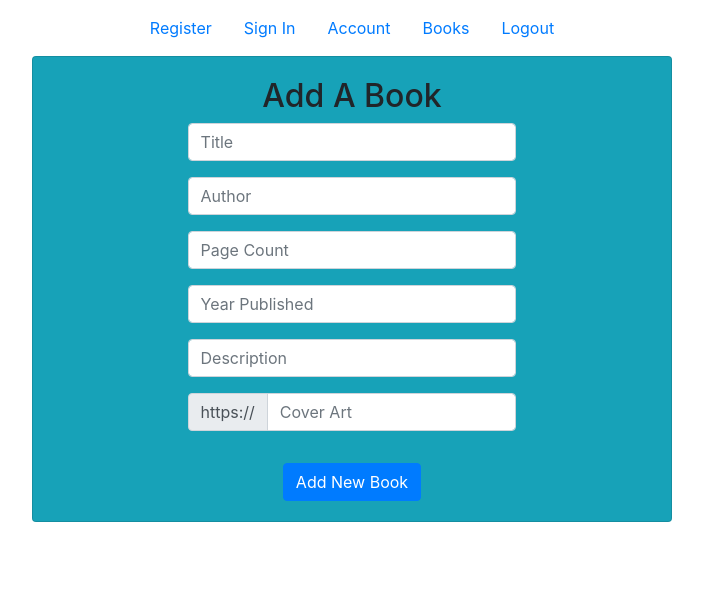
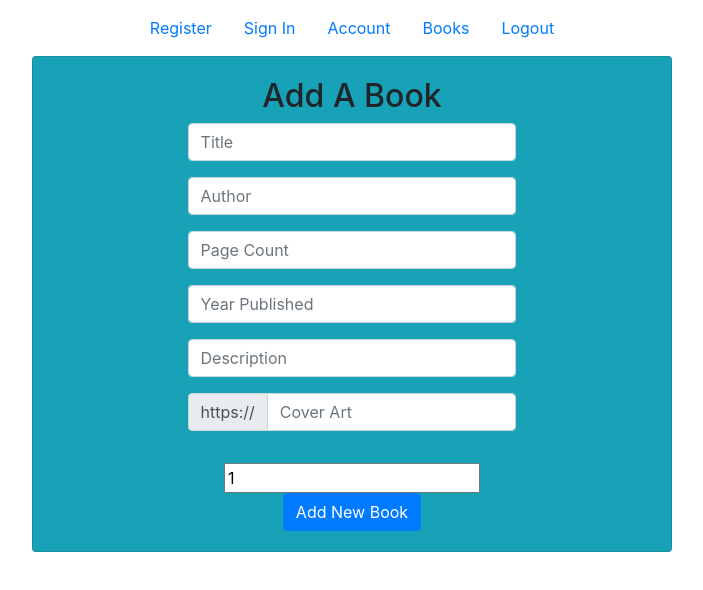
Before and after one commit to meloegel/my-libaray-fe, a React (Create React App) app: page /add-book in a window 1280 px wide. Shown: the top 590 px of the page, without its empty margins (288-991 px from the left). Built offline with nearby package versions, Linux system fonts and the light colour scheme; sample sign-in values are in the browser's storage.

Commit message:
add book update

```diff
--- a/src/styles/sass/global.scss
+++ b/src/styles/sass/global.scss
@@ -3,7 +3,7 @@
 }
 
 #idInput {
-  display: none;
+  // display: none;
 }
 
 .App-header {
```
Also changed, not shown: src/components/AddBook.js (+11 -0 lines).
